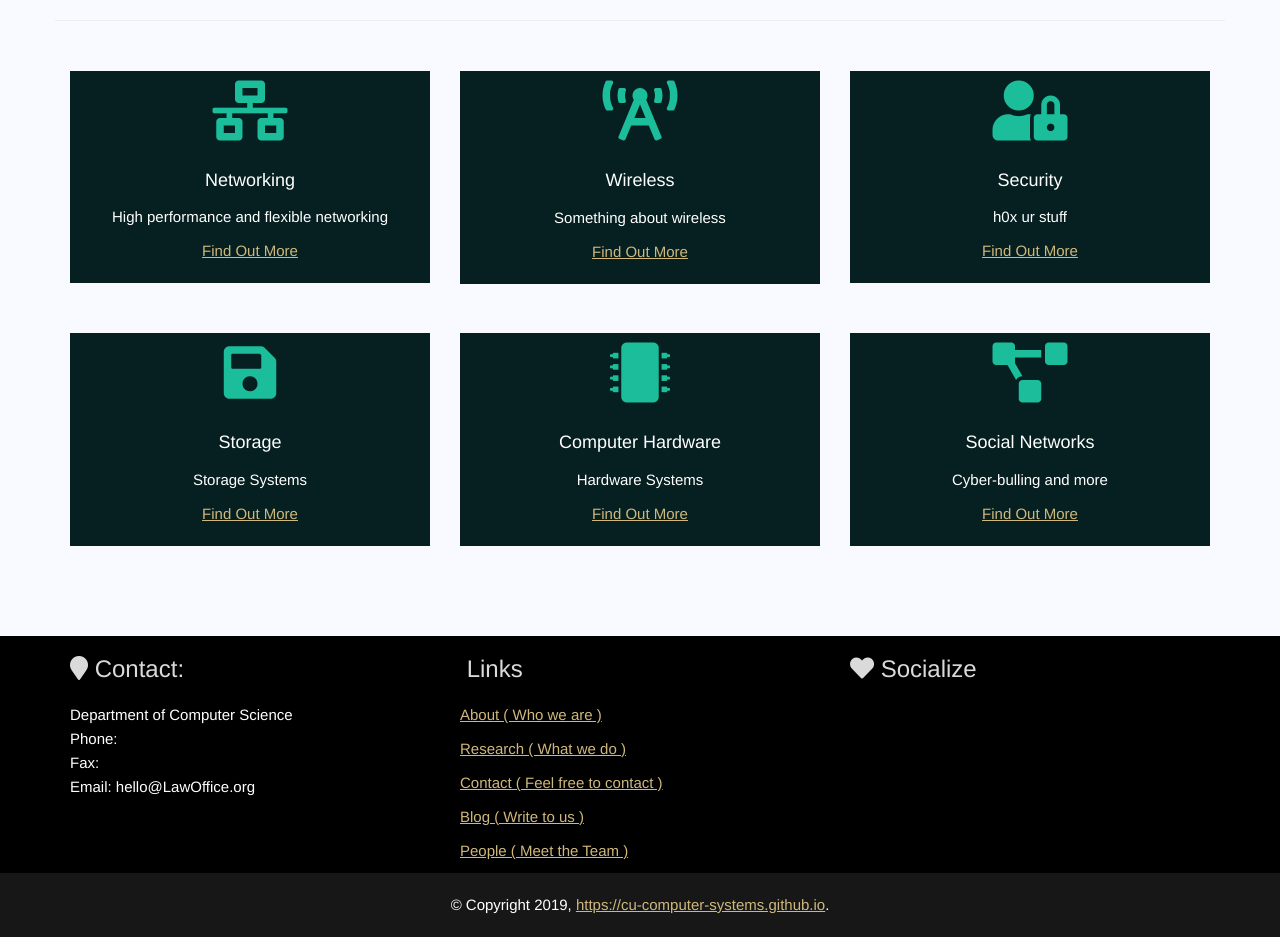
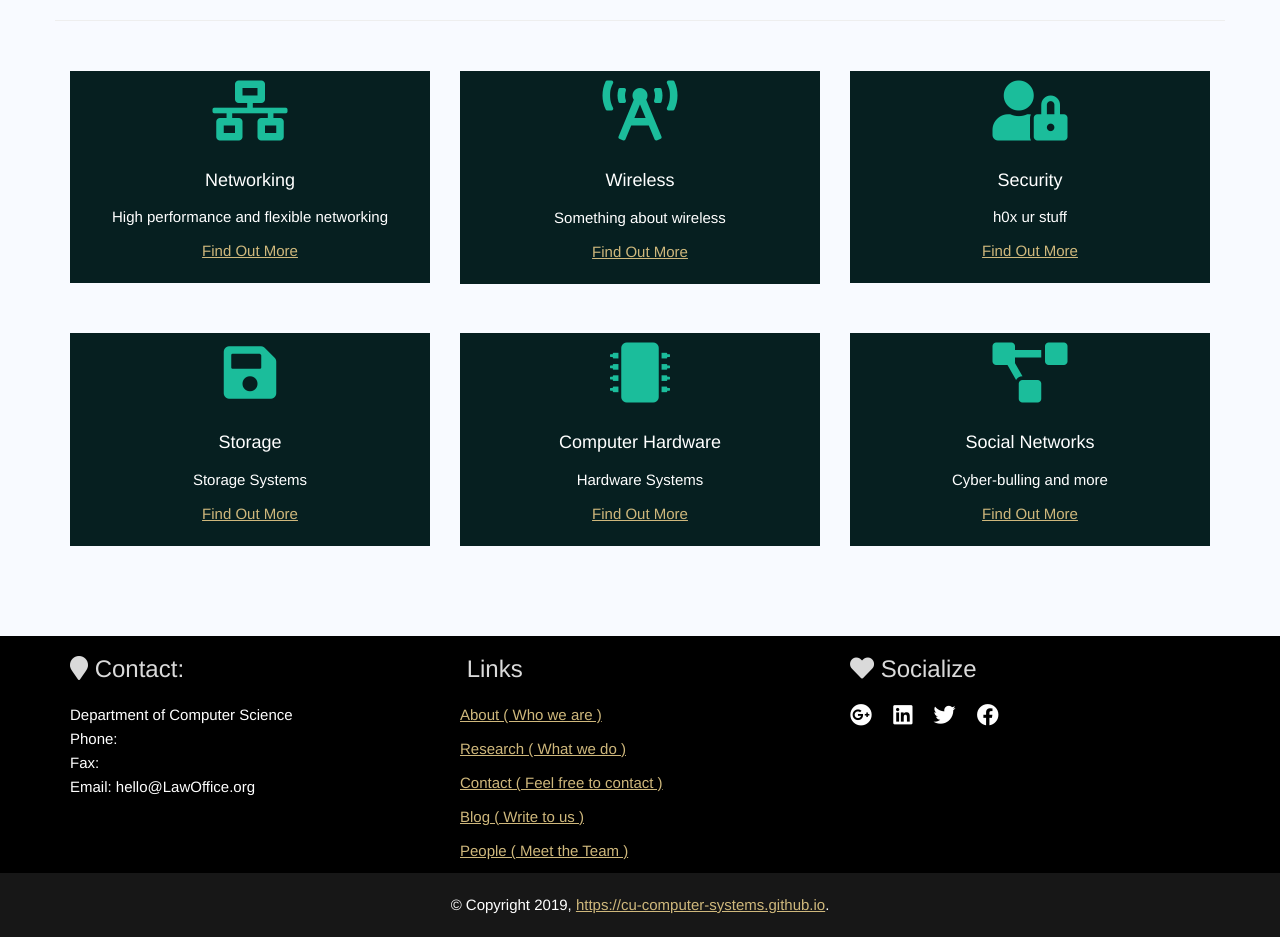
Before and after one commit to cu-computer-systems/cu-computer-systems.github.io, a Jekyll site: the page built from index.html, in a window 1280 px wide. Shown: the part 769-1706 px from the top of the page. Built offline with Jekyll 4.4.1, drawn with Linux system fonts in a browser that asks for light colours; nearby versions of some CDN libraries.

Commit message:
fixed linkedin

```diff
--- a/_includes/footer.html
+++ b/_includes/footer.html
@@ -24,25 +24,25 @@
         <div id="social-icons">
           {% if site.googleplus_link %}
             <a href="{{ site.googleplus_link }}" class="btn-group google-plus">
-              <i class="fa fa-google-plus"></i>
+              <i class="fab fa-google-plus"></i>
             </a>
           {% endif %}
 
           {% if site.linkedin_link %}
             <a href="{{ site.linkedin_link }}" class="btn-group linkedin">
-              <i class="fa fa-linkedin-square"></i>
+              <i class="fab fa-linkedin"></i>
             </a>
           {% endif %}
 
           {% if site.facebook_link %}
             <a href="{{ site.twitter_link }}" class="btn-group twitter">
-              <i class="fa fa-twitter"></i>
+              <i class="fab fa-twitter"></i>
             </a>
           {% endif %}
 
           {% if site.facebook_link %}
             <a href="{{ site.facebook_link }}" class="btn-group facebook">
-              <i class="fa fa-facebook"></i>
+              <i class="fab fa-facebook"></i>
             </a>
           {% endif %}
         </div>
```
Also changed, not shown: _layouts/faculty_page.html (+4 -4 lines).
